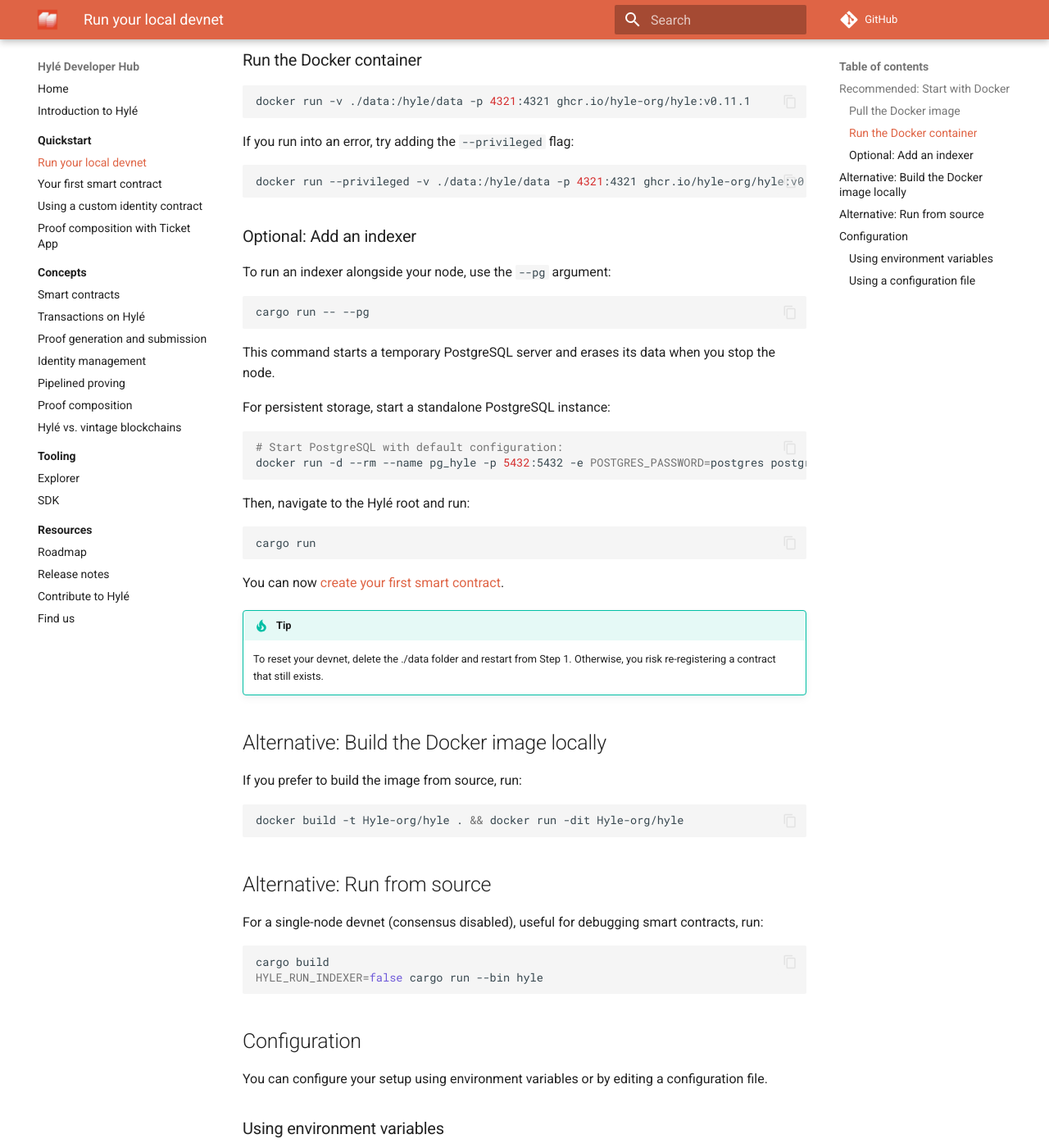
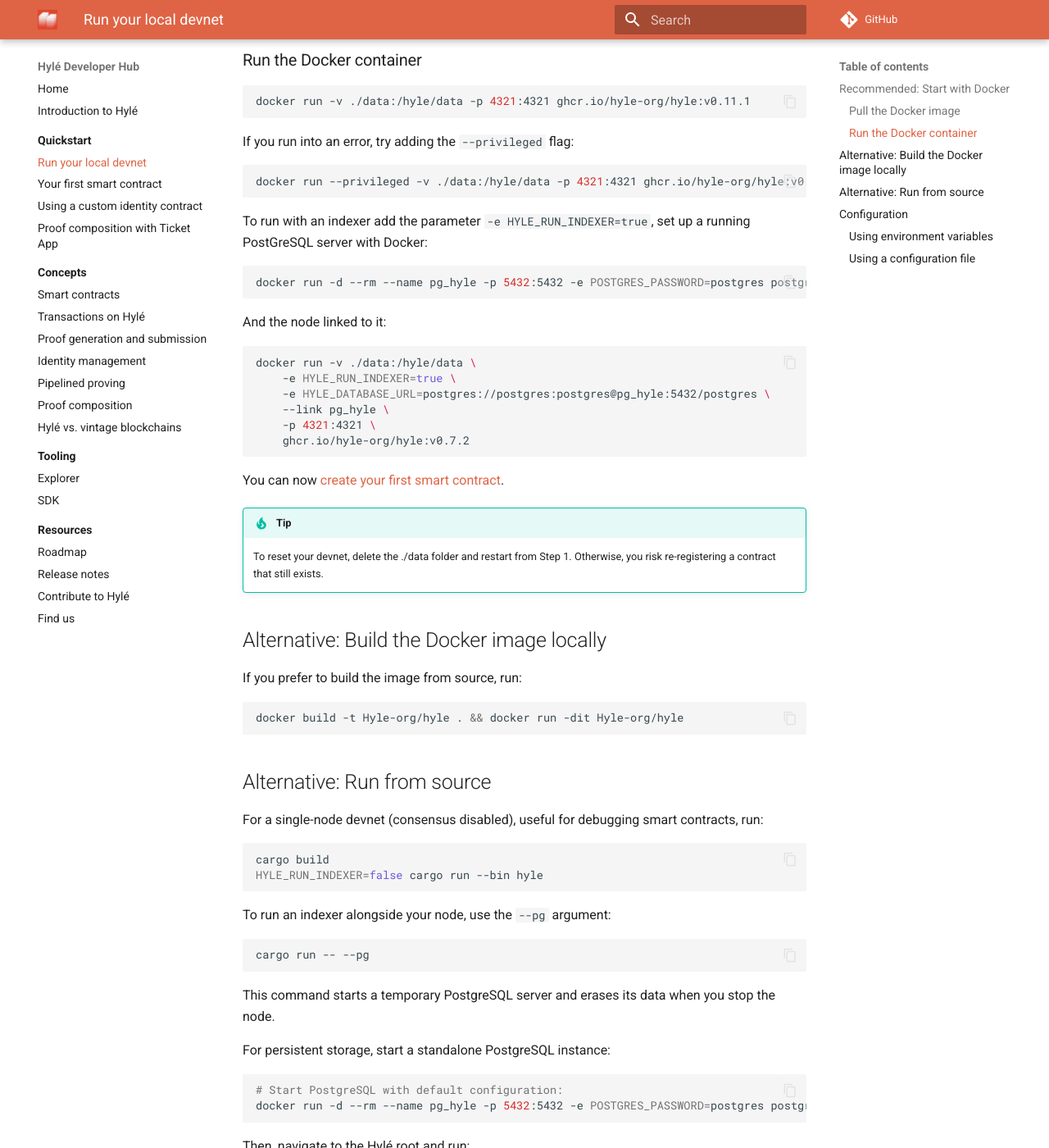
Before and after one commit to Hyle-org/devhub-hyle, an MkDocs documentation site: the page built from docs/quickstart/devnet.md, in a window 1280 px wide and 1400 px high, scrolled down 498 px. Shown: the whole window at 82% size. Built offline with MkDocs 1.6.1 and Material for MkDocs 9.7.7, drawn with Linux system fonts in a browser that asks for light colours; plug-ins that fetch from the network failed and are left out; comment, search, counter and statistics services are not loaded; some of the changed text lies outside the part shown.

Commit message:
put indexer in the right place + put instructions back for docker image

````diff
--- a/docs/quickstart/devnet.md
+++ b/docs/quickstart/devnet.md
@@ -25,27 +25,21 @@
 docker run --privileged -v ./data:/hyle/data -p 4321:4321 ghcr.io/hyle-org/hyle:v0.11.1
 ```
 
-### Optional: Add an indexer
-
-To run an indexer alongside your node, use the `--pg` argument:
+To run with an indexer add the parameter `-e HYLE_RUN_INDEXER=true`, set up a running PostGreSQL server with Docker:
 
 ```bash
-cargo run -- --pg
-```
-
-This command starts a temporary PostgreSQL server and erases its data when you stop the node.
-
-For persistent storage, start a standalone PostgreSQL instance:
-
-```bash
-# Start PostgreSQL with default configuration:
 docker run -d --rm --name pg_hyle -p 5432:5432 -e POSTGRES_PASSWORD=postgres postgres
 ```
 
-Then, navigate to the Hylé root and run:
+And the node linked to it:
 
 ```bash
-cargo run
+docker run -v ./data:/hyle/data \
+    -e HYLE_RUN_INDEXER=true \
+    -e HYLE_DATABASE_URL=postgres://postgres:postgres@pg_hyle:5432/postgres \
+    --link pg_hyle \
+    -p 4321:4321 \
+    ghcr.io/hyle-org/hyle:v0.7.2
 ```
 
 You can now [create your first smart contract](./your-first-smart-contract.md).
@@ -68,6 +62,27 @@
 ```bash
 cargo build
 HYLE_RUN_INDEXER=false cargo run --bin hyle
+```
+
+To run an indexer alongside your node, use the `--pg` argument:
+
+```bash
+cargo run -- --pg
+```
+
+This command starts a temporary PostgreSQL server and erases its data when you stop the node.
+
+For persistent storage, start a standalone PostgreSQL instance:
+
+```bash
+# Start PostgreSQL with default configuration:
+docker run -d --rm --name pg_hyle -p 5432:5432 -e POSTGRES_PASSWORD=postgres postgres
+```
+
+Then, navigate to the Hylé root and run:
+
+```bash
+cargo run
 ```
 
 ## Configuration
````
